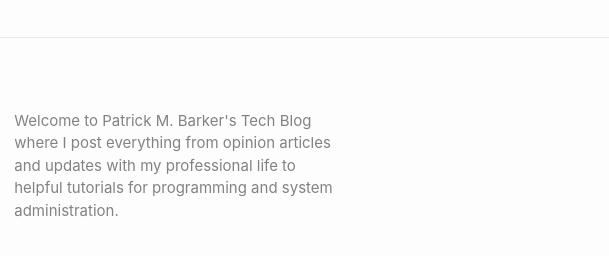
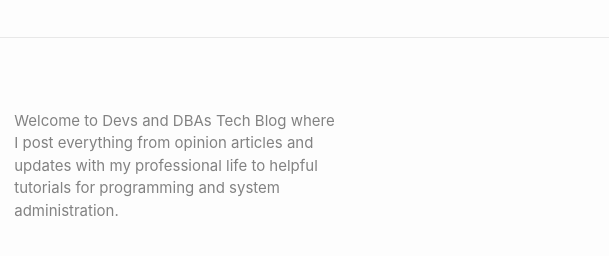
Before and after one commit to patrickmbarker/patrickmbarker.github.io, a plain HTML site: page index.html in a window 1280 px wide. Shown: the part 518-774 px from the top of the page, 671-1280 px from the left. Drawn offline with Linux system fonts and the light colour scheme.

Commit message:
Minor text change

```diff
--- a/index.html
+++ b/index.html
@@ -62,7 +62,7 @@
 </div>
 
       <div class="footer-col footer-col-3">
-        <p>Welcome to Patrick M. Barker&#39;s Tech Blog where I post everything from opinion articles and updates with my professional life to helpful tutorials for programming and system administration.</p>
+        <p>Welcome to Devs and DBAs Tech Blog where I post everything from opinion articles and updates with my professional life to helpful tutorials for programming and system administration.</p>
       </div>
     </div>
 
```
